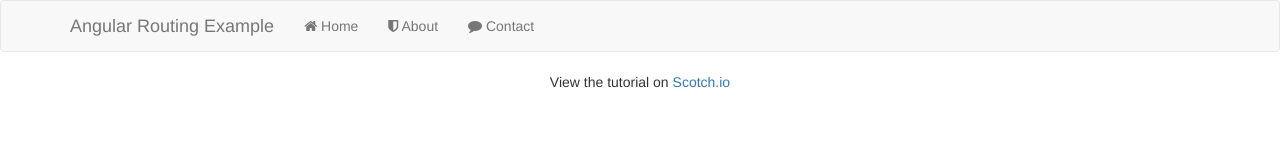
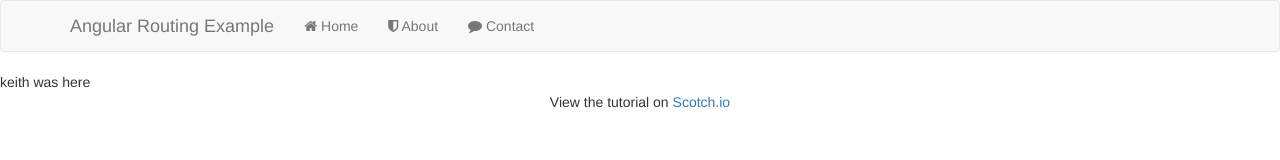
Before and after one commit to keithGrout/ng-challenge, a plain HTML site: page day1/index.html in a window 1280 px wide. Drawn offline with nearby package versions, Linux system fonts and the light colour scheme.

Commit message:
add controller and define angular app

```diff
--- a/day1/index.html
+++ b/day1/index.html
@@ -1,5 +1,7 @@
  <!DOCTYPE html>
-<html>
+
+ <!-- define our angular app -->
+<html ng-app="scotchApp">
 <head>
 	<!-- Scrolls -->
 	<!-- load Bootstrap and fontawesome via CDN -->
@@ -12,7 +14,9 @@
 	<!-- load our app -->
 	<script src="script.js"></script>
 </head>
-<body>
+
+<!-- define our controller -->
+<body ng-controller="mainController">
 	<!-- Header and NavBar -->
 	<header>
 	<nav class="navbar navbar-default">
@@ -33,6 +37,8 @@
 	<!-- Main Content and Injected Views -->
 	<div id="main">
 
+		{{message}}
+
 		<!-- angular templating -->
 		<!-- this is where content will be injected -->
 
--- a/day1/script.js
+++ b/day1/script.js
@@ -0,0 +1,10 @@
+// create the module and name it scotchApp
+var scotchApp = angular.module('scotchApp', []);
+
+// create the controller and inject Angular's $scope
+scotchApp.controller("mainController", function($scope){
+
+	// create a message to display in the view
+	$scope.message = "keith was here";
+
+})
```
